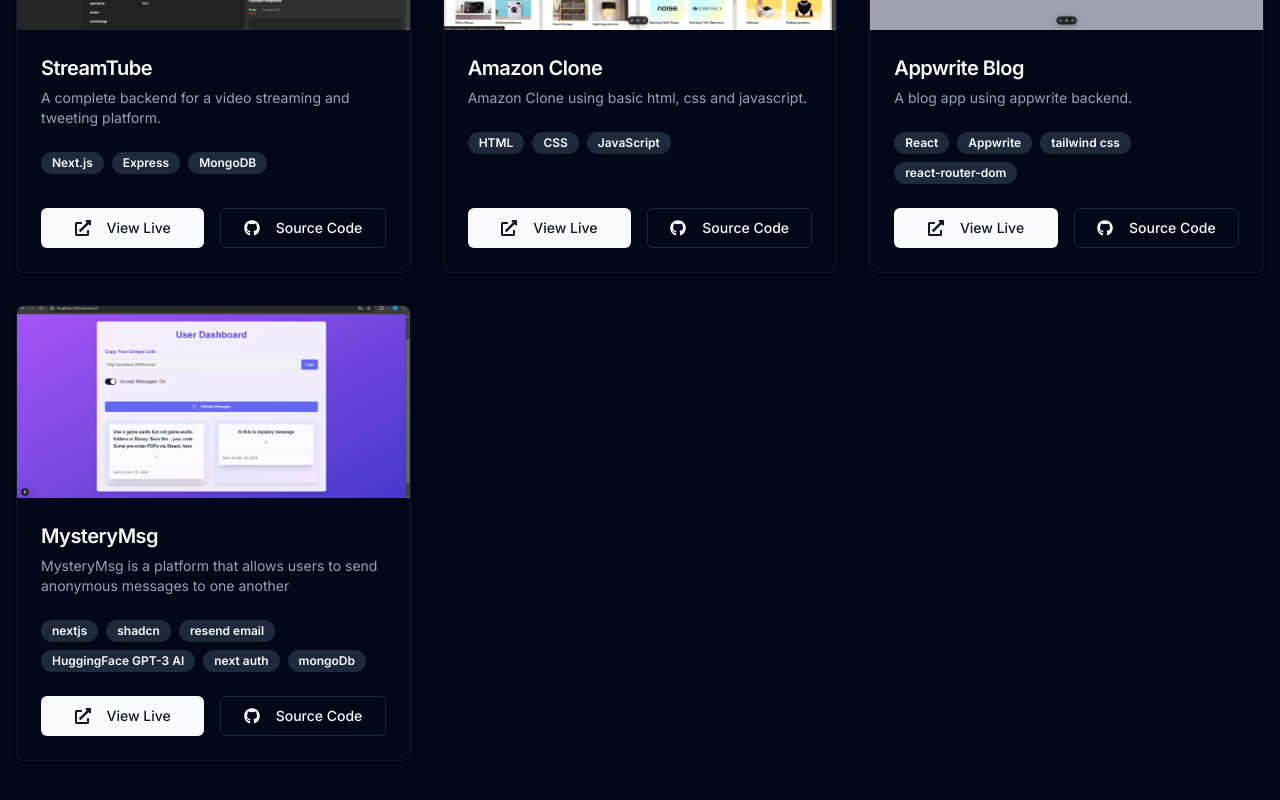
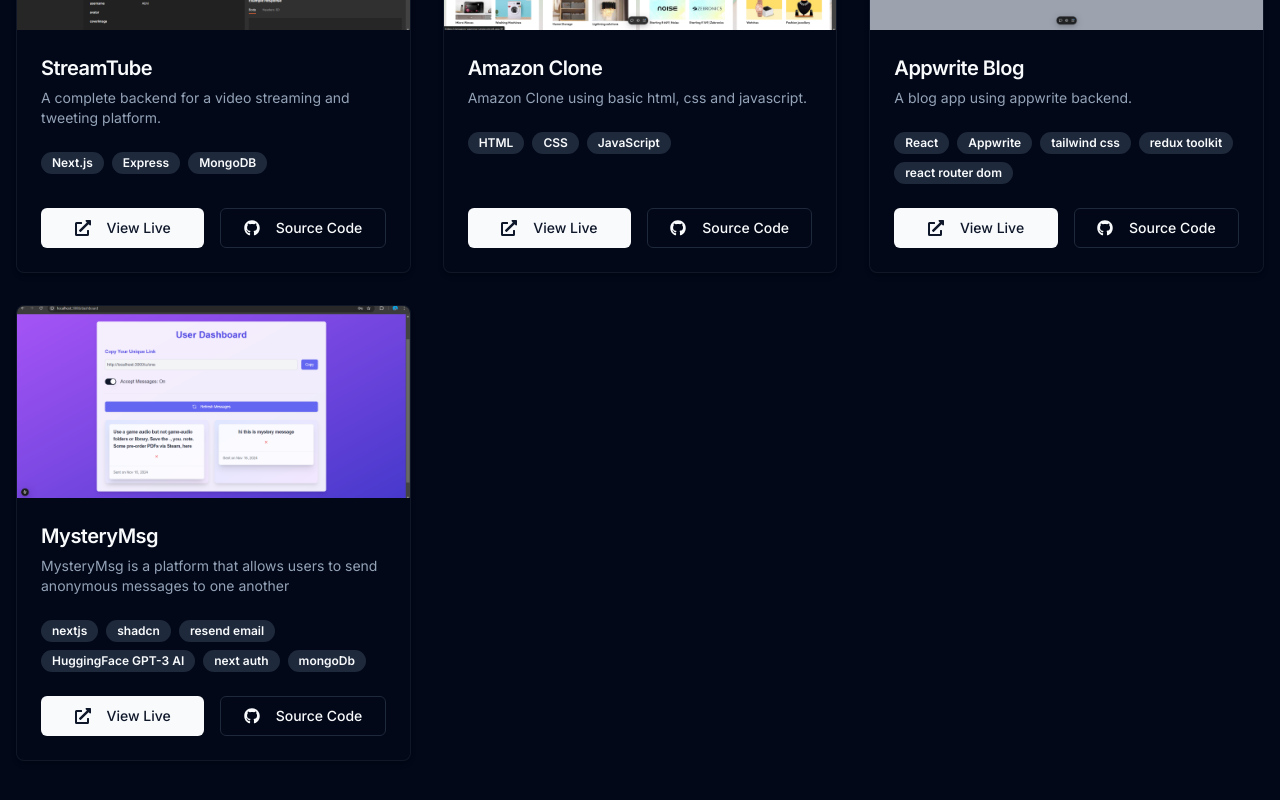
Before and after one commit to Abhishek5chawan/My_Portfolio, a Next.js app: page / in a window 1280 px wide. Shown: the part 1014-1814 px from the top of the page. Built offline with nearby package versions, Linux system fonts and the light colour scheme.

Commit message:
update project.tsx

```diff
--- a/components/projects.tsx
+++ b/components/projects.tsx
@@ -40,7 +40,7 @@ const projects = [
     deployedUrl: 'https://appwrit-blog.vercel.app/',
     githubUrl: 'https://github.com/Abhishek5chawan/Appwrite-Blog',
     image: '/appwriteBlog.png',
-    stack: ['React', 'Appwrite', 'tailwind css','react-router-dom'],
+    stack: ['React', 'Appwrite', 'tailwind css','redux toolkit', 'react router dom'],
   },
   {
     title: 'MysteryMsg',
```
